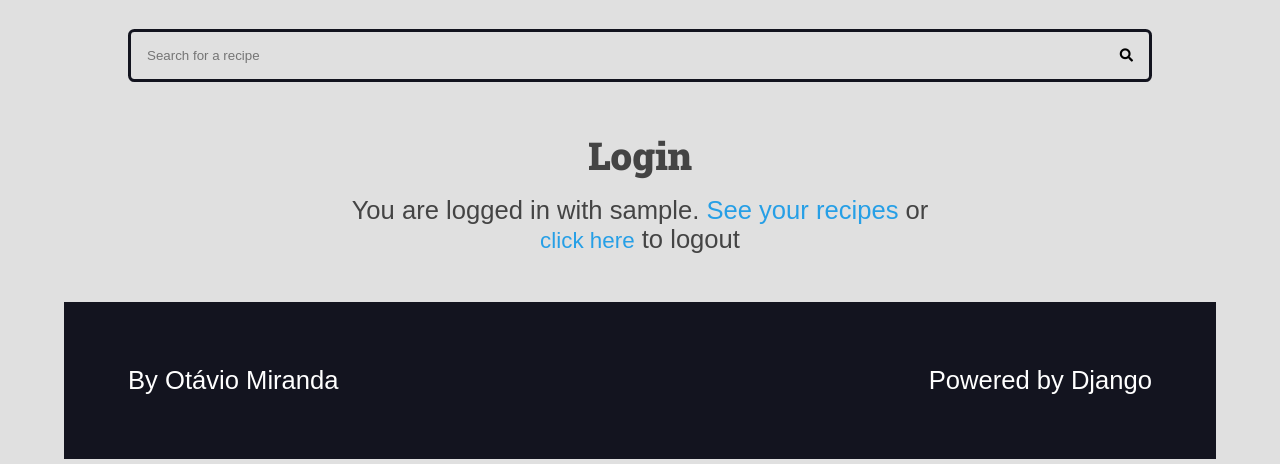
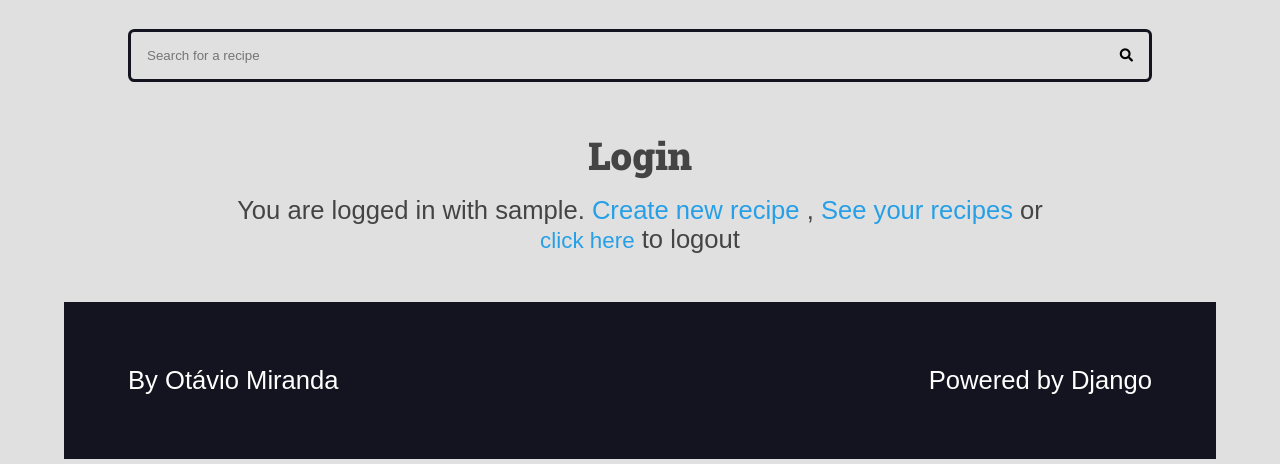
Before and after one commit to gleisoncoruja/curso-django-projeto1, a Django app: page /authors/login/ in a window 1280 px wide. Shown: the part 199-663 px from the top of the page. Run offline with Django 4.2, Linux system fonts and the light colour scheme; the visitor is signed in with stand-in values (Sample User, id 1); parts of the project's set-up code (start-up, migrations or seed data) failed here and were passed over.

Commit message:
Aula 190

```diff
--- a/authors/forms/recipe_form.py
+++ b/authors/forms/recipe_form.py
@@ -1,8 +1,7 @@
-from tkinter import Widget
 
 from django import forms
 from recipes.models import Recipe
-from utils.django_forms import add_attr
+from utils.django_forms import add_attr, add_placeholder
 
 
 class AuthorRecipeForm(forms.ModelForm):
@@ -11,6 +10,8 @@ class AuthorRecipeForm(forms.ModelForm):
 
         add_attr(self.fields.get('preparation_steps'), 'class', 'span-2')
         add_attr(self.fields.get('cover'), 'class', 'span-2')
+        add_placeholder(self.fields['title'], 'Your recipe title')
+        add_placeholder(self.fields['description'], 'Your recipe description')
 
     class Meta:
         model = Recipe
--- a/authors/forms/register_form.py
+++ b/authors/forms/register_form.py
@@ -2,6 +2,7 @@
 from django import forms
 from django.contrib.auth.models import User
 from django.core.exceptions import ValidationError
+from recipes.models import Recipe
 from utils.django_forms import add_placeholder, strong_password
 
 
--- a/authors/templates/authors/partials/login_message.html
+++ b/authors/templates/authors/partials/login_message.html
@@ -2,6 +2,7 @@
       <div class="login-message">
           You are logged in with
           {{ request.user.username }}.
+          <a href="{% url 'authors:dashboard_new_recipe_create' %}"> Create new recipe </a>,
           <a href="{% url 'authors:dashboard' %}"> See your recipes </a> or
           <form action="{% url 'authors:logout' %}" method="POST">
               {% csrf_token %}
--- a/authors/urls.py
+++ b/authors/urls.py
@@ -13,8 +13,21 @@ urlpatterns = [
     path('logout/', views.logout_view, name='logout'),
     path('dashboard/', views.dashboard, name='dashboard'),
     path(
+        'dashboard/recipe/new',
+        views.dashboard_new_recipe,
+        name='dashboard_new_recipe'
+    ),
+    path(
+        'dashboard/recipe/new/create',
+        views.dashboard_new_recipe_create,
+        name='dashboard_new_recipe_create'
+    ),
+    path(
         'dashboard/recipe/<int:id>/edit',
         views.dashboard_recipe_edit,
         name='dashboard_recipe_edit'
     ),
+
+
+
 ]
--- a/authors/views.py
+++ b/authors/views.py
@@ -1,5 +1,4 @@
 import os
-from ast import arg
 
 from django.contrib import messages
 from django.contrib.auth import authenticate, login, logout
@@ -11,6 +10,7 @@ from recipes.models import Recipe
 from recipes.views import PER_PAGE
 from utils.pagination import make_pagination
 
+from authors.forms import recipe_form
 from authors.forms.recipe_form import AuthorRecipeForm
 
 from .forms import LoginForm, RegisterForm
@@ -157,3 +157,40 @@ def dashboard_recipe_edit(request, id):
             'form': form,
         }
     )
+
+
+@ login_required(login_url='authors:login', redirect_field_name='next')
+def dashboard_new_recipe(request):
+    new_recipe_data = request.session.get('new_recipe_data', None)
+    form = AuthorRecipeForm(new_recipe_data)
+
+    return render(request, 'authors/pages/dashboard_new_recipe.html', {
+        'form': form,
+        'form_action': reverse('authors:dashboard_new_recipe_create'),
+    })
+
+
+def dashboard_new_recipe_create(request):
+    if not request.POST:
+        raise Http404
+    POST = request.POST
+    request.session['dashboard_new_recipe'] = POST
+    form = AuthorRecipeForm(
+        data=request.POST or None,
+        files=request.FILES or None,
+    )
+
+    if form.is_valid():
+
+        recipe = form.save(commit=False)
+        recipe.author = request.user
+        recipe.preparation_steps_is_html = False
+        Recipe.is_published = False
+
+        recipe.save()
+
+        messages.success(request, 'Your recipe has been created')
+        del(request.session['dashboard_new_recipe'])
+        return redirect(reverse('authors:dashboard_new_recipe'))
+
+    return redirect('authors:dashboard_new_recipe')
```
Also changed, not shown: authors/templates/authors/pages/dashboard_new_recipe.html (added, +19 -0 lines).
